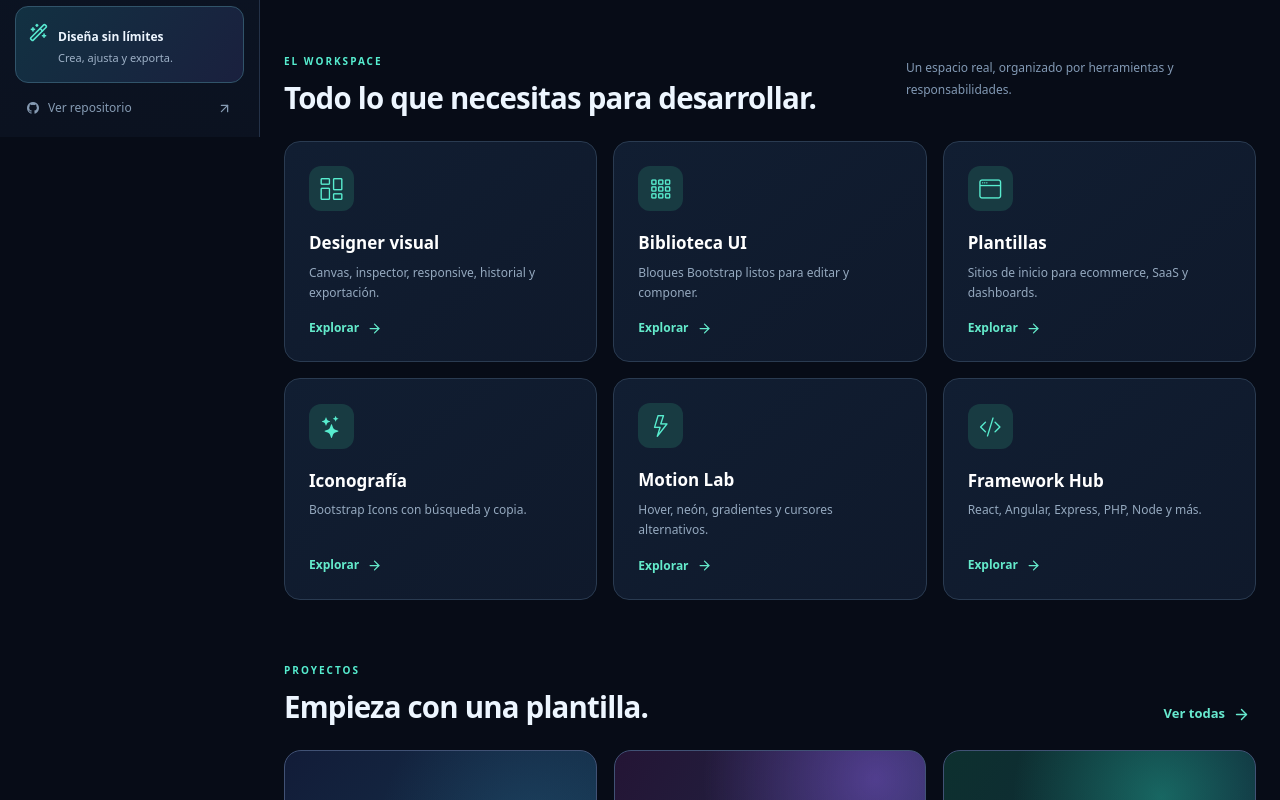
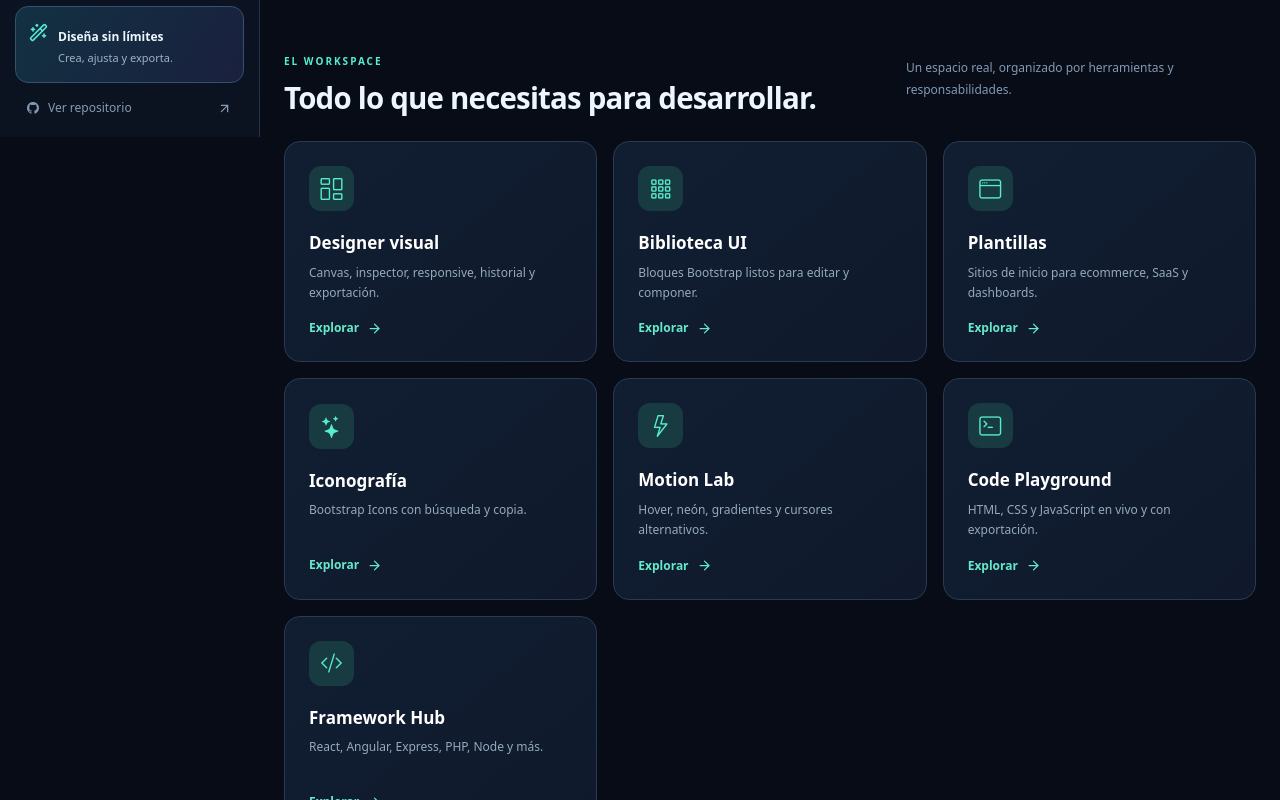
Before and after one commit to kortCobein/Bootstrap-Atlas, a React (Vite) app in the folder apps/web/: page / in a window 1280 px wide. Shown: the part 663-1463 px from the top of the page. Built offline with nearby package versions, Linux system fonts and the light colour scheme.

Commit message:
feat: expose code playground in navigation and document it

```diff
--- a/apps/web/src/App.tsx
+++ b/apps/web/src/App.tsx
@@ -1,6 +1,7 @@
 import {useState} from 'react';
-import {ArrowUpRight,ChevronRight,CodeXml,ExternalLink,GalleryVerticalEnd,House,LayoutTemplate,Menu,Monitor,MousePointer2,PanelLeftClose,PanelLeftOpen,Search,Shapes,Sparkles,WandSparkles,X} from 'lucide-react';
+import {ArrowUpRight,ChevronRight,CodeXml,ExternalLink,GalleryVerticalEnd,House,FlaskConical,LayoutTemplate,Menu,Monitor,MousePointer2,PanelLeftClose,PanelLeftOpen,Search,Shapes,Sparkles,WandSparkles,X} from 'lucide-react';
 import Editor from './Editor';
+import Playground from './Playground';
 import {Components,Home,IconsLab,Legacy,MotionLab,Stacks,Templates} from './Views';
 import type {BlockKind,TemplateDefinition} from './types';
 const groups=[
@@ -12,11 +13,12 @@
  {label:'CREATIVE TOOLS',items:[
   {id:'icons',name:'Iconos',icon:Sparkles},
   {id:'motion',name:'Animaciones',icon:MousePointer2},
+  {id:'playground',name:'Code Playground',icon:FlaskConical},
   {id:'stacks',name:'Frameworks',icon:CodeXml}]},
  {label:'RECURSOS',items:[
   {id:'legacy',name:'Atlas clásico 2.4',icon:GalleryVerticalEnd}]}
 ];
-const labels:Record<string,string>={home:'Inicio',editor:'Diseñador visual',components:'Biblioteca de componentes',templates:'Plantillas',icons:'Iconos',motion:'Animaciones y cursores',stacks:'Frameworks',legacy:'Atlas clásico'};
+const labels:Record<string,string>={home:'Inicio',editor:'Diseñador visual',components:'Biblioteca de componentes',templates:'Plantillas',icons:'Iconos',motion:'Animaciones y cursores',stacks:'Frameworks',playground:'Code Playground',legacy:'Atlas clásico'};
 function App(){
  const [page,setPage]=useState('home');
  const [sidebar,setSidebar]=useState(false);
@@ -44,6 +46,7 @@
     {page==='templates'&&<Templates onChoose={choose}/>}
     {page==='icons'&&<IconsLab/>}
     {page==='motion'&&<MotionLab/>}
+    {page==='playground'&&<Playground/>}
     {page==='stacks'&&<Stacks/>}
     {page==='legacy'&&<Legacy/>}
     </div>
--- a/apps/web/src/Views.tsx
+++ b/apps/web/src/Views.tsx
@@ -136,6 +136,7 @@
    ['templates','Plantillas','Sitios de inicio para ecommerce, SaaS y dashboards.','bi-window'],
    ['icons','Iconografía','Bootstrap Icons con búsqueda y copia.','bi-stars'],
    ['motion','Motion Lab','Hover, neón, gradientes y cursores alternativos.','bi-lightning'],
+   ['playground','Code Playground','HTML, CSS y JavaScript en vivo y con exportación.','bi-terminal'],
    ['stacks','Framework Hub','React, Angular, Express, PHP, Node y más.','bi-code-slash']
   ].map(x=><button className="atlas-feature-card" key={x[0]} onClick={()=>go(x[0])}><span className="atlas-feature-icon"><i className={'bi '+x[3]}/></span><h3>{x[1]}</h3><p>{x[2]}</p><span>Explorar <ArrowRight size={15}/></span></button>)}</div>
   <div className="atlas-section-heading"><div><span className="atlas-eyebrow">PROYECTOS</span><h2>Empieza con una plantilla.</h2></div><button className="atlas-text-button" onClick={()=>go('templates')}>Ver todas <ArrowRight size={17}/></button></div>
```
Also changed, not shown: 2 other files (tests, documents, lock files or other folders).
